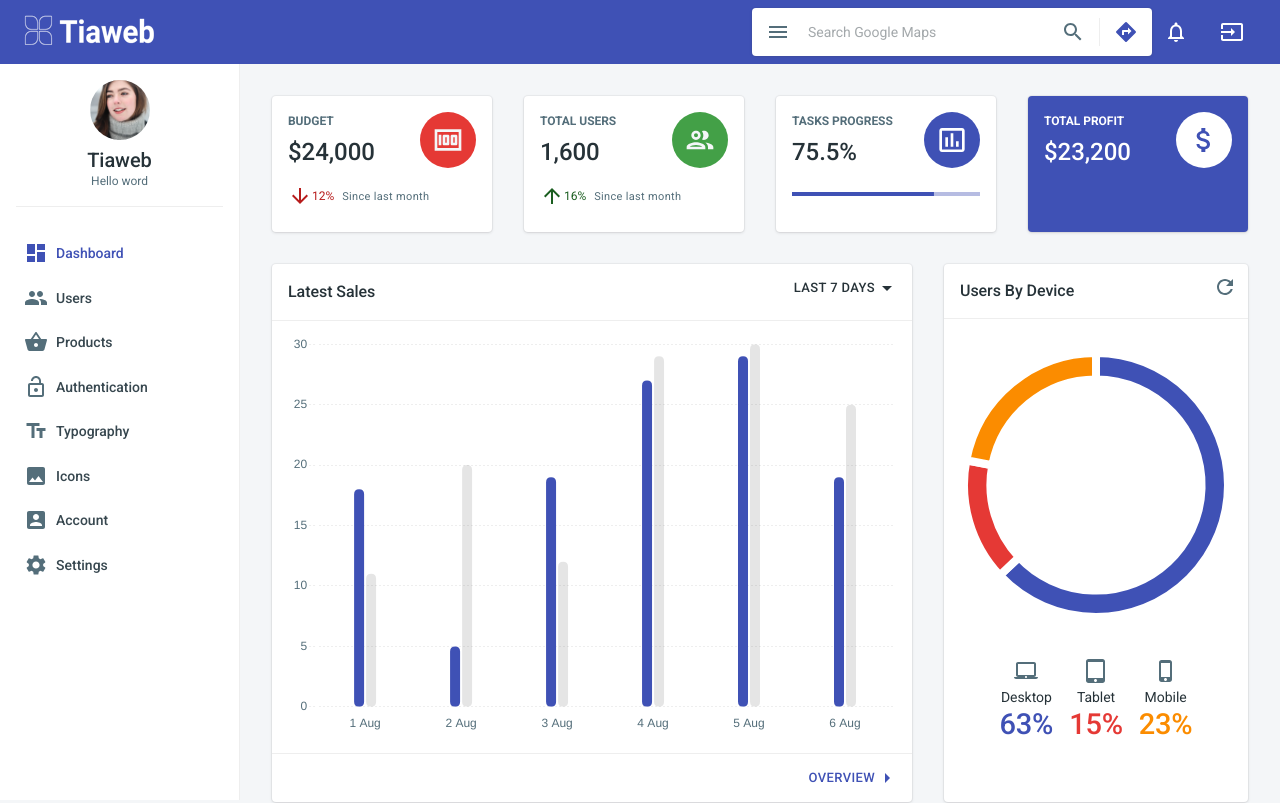
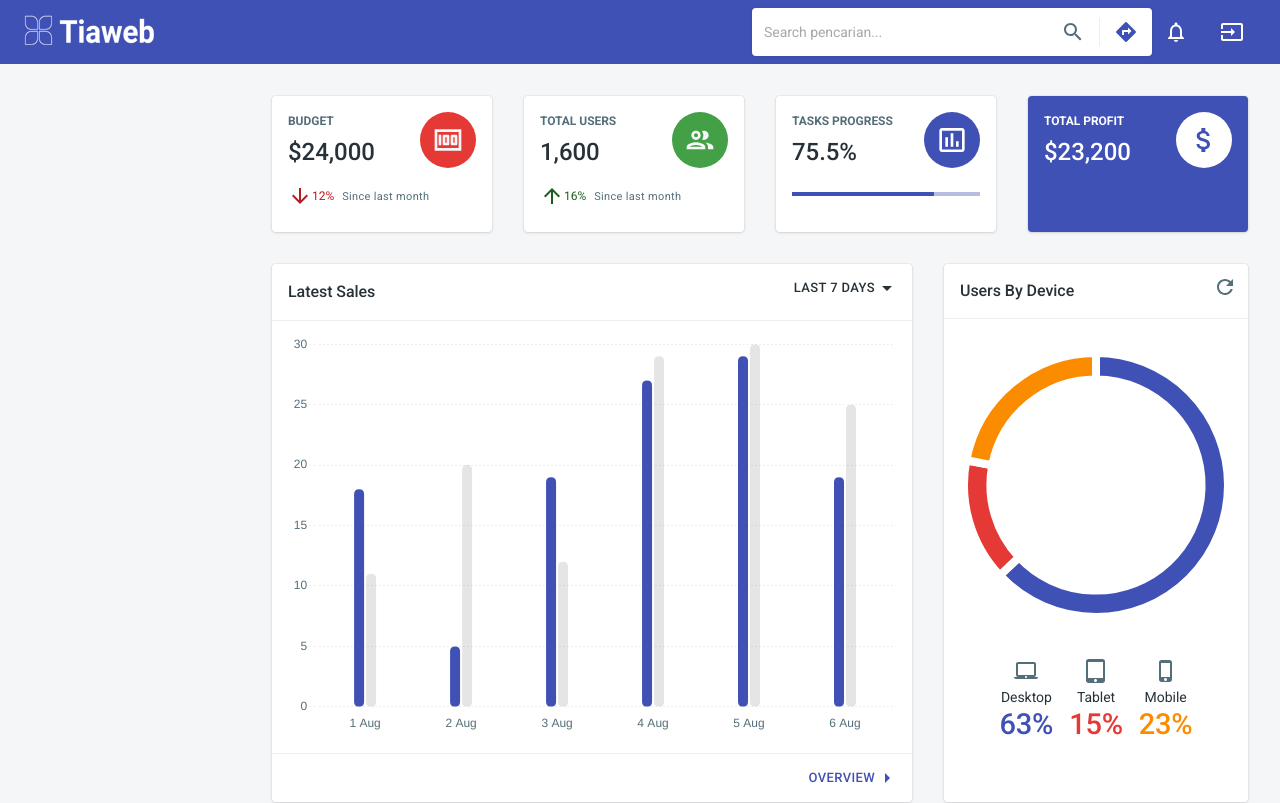
Before and after one commit to tiaweb/react-tiabiru, a React (Create React App) app: page /dashboard in a window 1280 px wide. Shown: the top 803 px of the page. Built offline with nearby package versions, Linux system fonts and the light colour scheme; what validate.js would draw is missing.

Commit message:
Update index.js

```diff
--- a/src/layouts/Main/components/Topbar/componets/Search/index.js
+++ b/src/layouts/Main/components/Topbar/componets/Search/index.js
@@ -33,13 +33,11 @@
 
   return (
     <Paper component="form" className={classes.root}>
-      <IconButton className={classes.iconButton} aria-label="menu">
-        <MenuIcon />
-      </IconButton>
+
       <InputBase
         className={classes.input}
-        placeholder="Search Google Maps"
-        inputProps={{ 'aria-label': 'search google maps' }}
+        placeholder="Search pencarian..."
+        inputProps={{ 'aria-label': 'search pencarian...' }}
       />
       <IconButton type="submit" className={classes.iconButton} aria-label="search">
         <SearchIcon />
```
